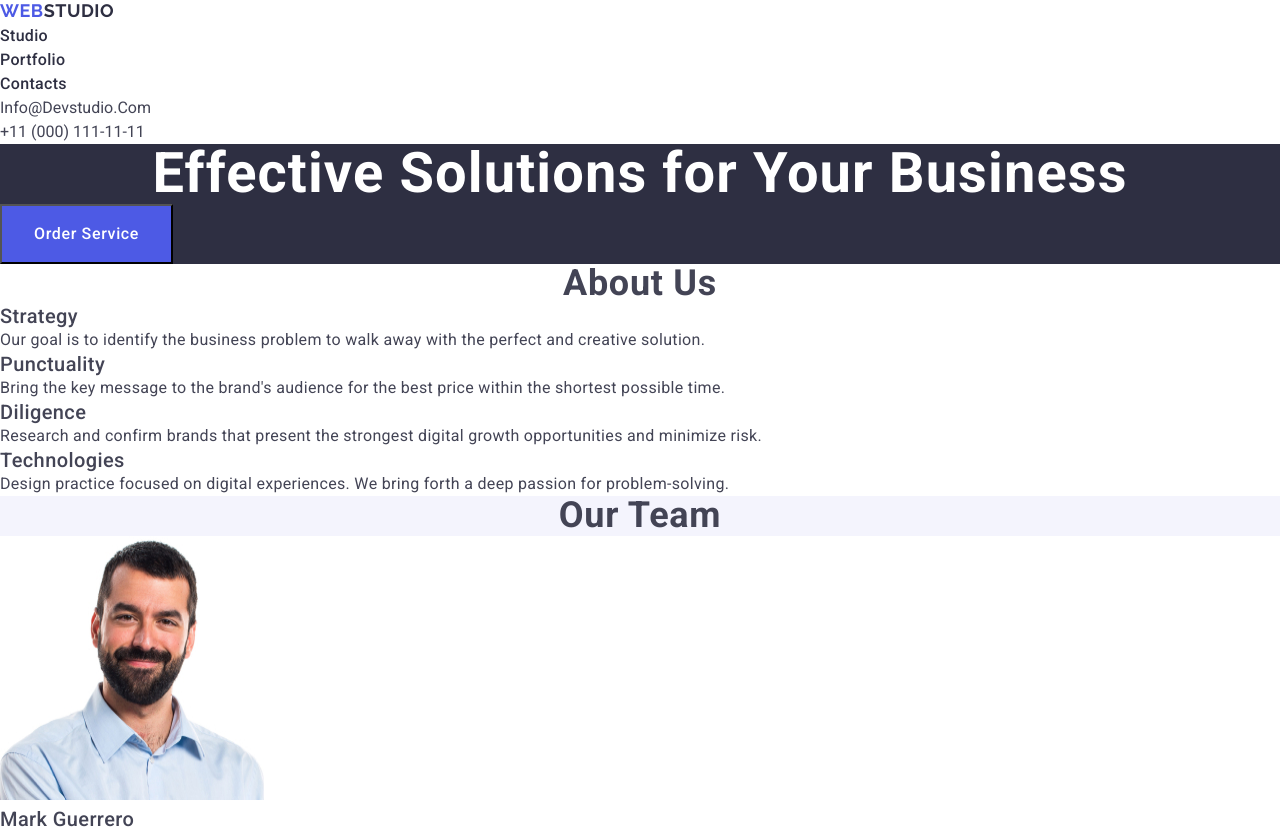
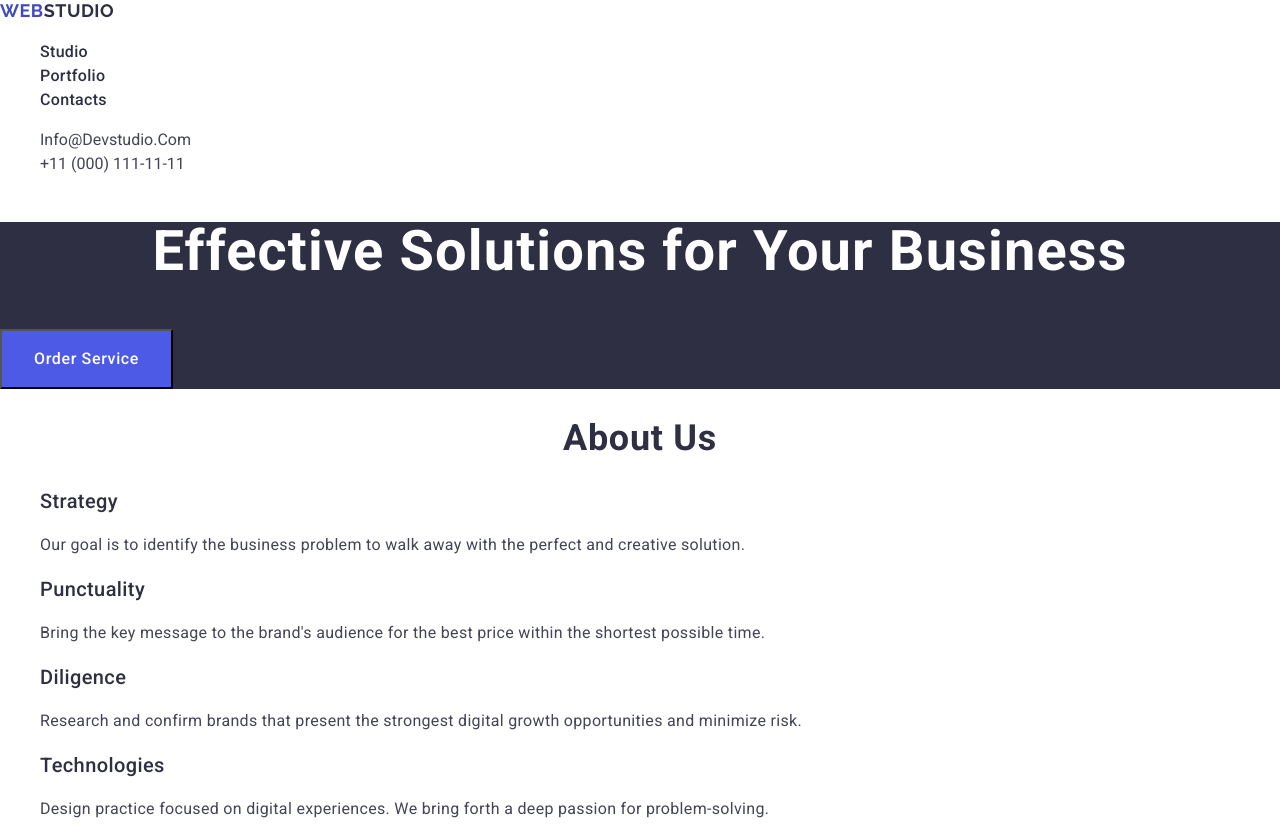
Before and after one commit to jackavryashnik/goit--markup-hw-02, a website: page index.html in a window 1280 px wide. Shown: the top 828 px of the page. Drawn offline with nearby package versions, Linux system fonts and the light colour scheme.

Commit message:
autochek fixes part 3

```diff
--- a/css/style.css
+++ b/css/style.css
@@ -13,12 +13,6 @@
     --hero-background: #2E2F42;
     --white: #FFFFFF;
     --modal-background: #FCFCFC;
-}
-
-* {
-  margin: 0;
-  padding: 0;
-  box-sizing: border-box;
 }
 
 body {
@@ -46,6 +40,7 @@ h2 {
     letter-spacing: 0.02em;
     text-transform: capitalize;
     text-align: center;
+    color: #2e2f42;
 }
 
 h3 {
@@ -53,6 +48,7 @@ h3 {
     font-weight: 500;
     line-height: 24px;
     letter-spacing: 0.02em;
+    color: #2e2f42;
 }
 
 button {
@@ -82,6 +78,11 @@ a {
     text-transform: capitalize;
     text-decoration: none;
     color: var(--primary-brand);
+}
+
+a:hover,
+a:focus {
+    color: #404bbf;
 }
 
 ul {
@@ -146,7 +147,6 @@ address {
 
 .hero-section__btn {
     padding: 16px 32px;
-    align-items: flex-start;
     color: var(--white);
     background-color: var(--primary-brand);
     background: var(--IRIS, #4D5AE5);
```
